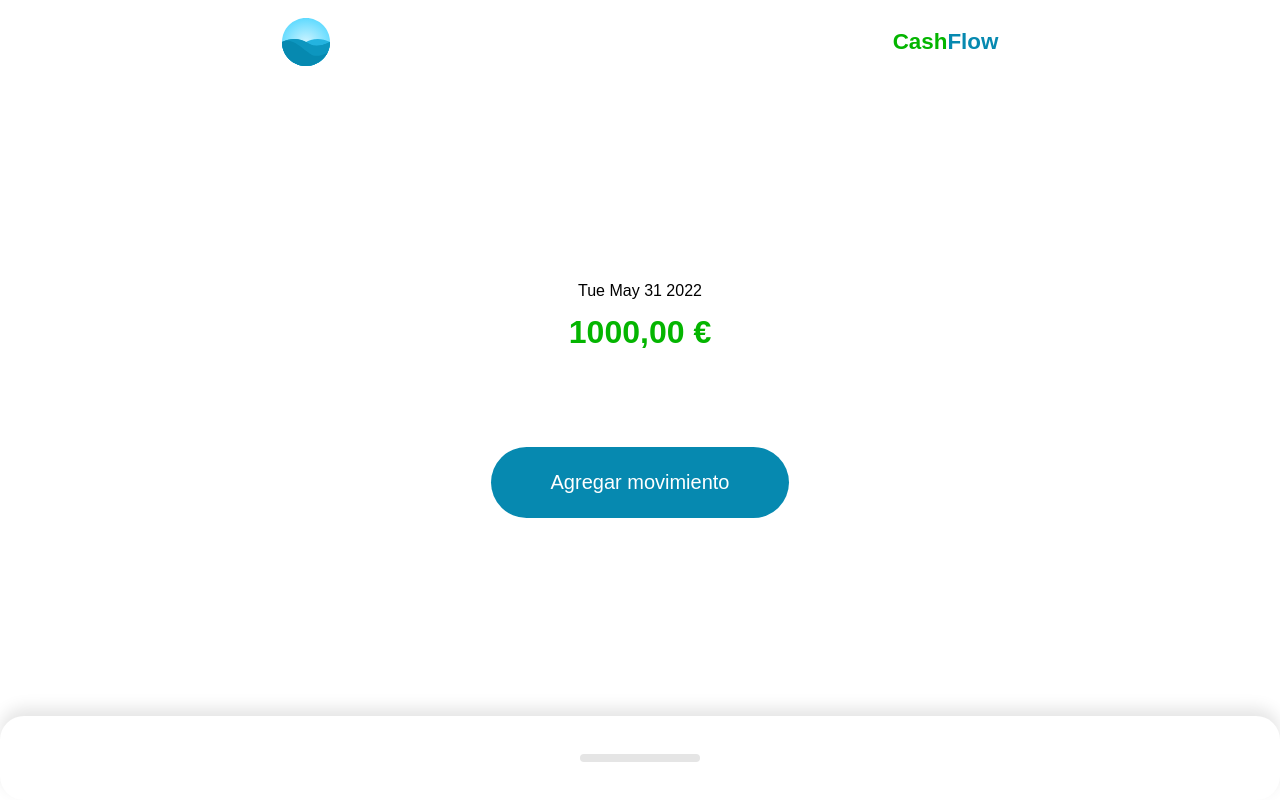
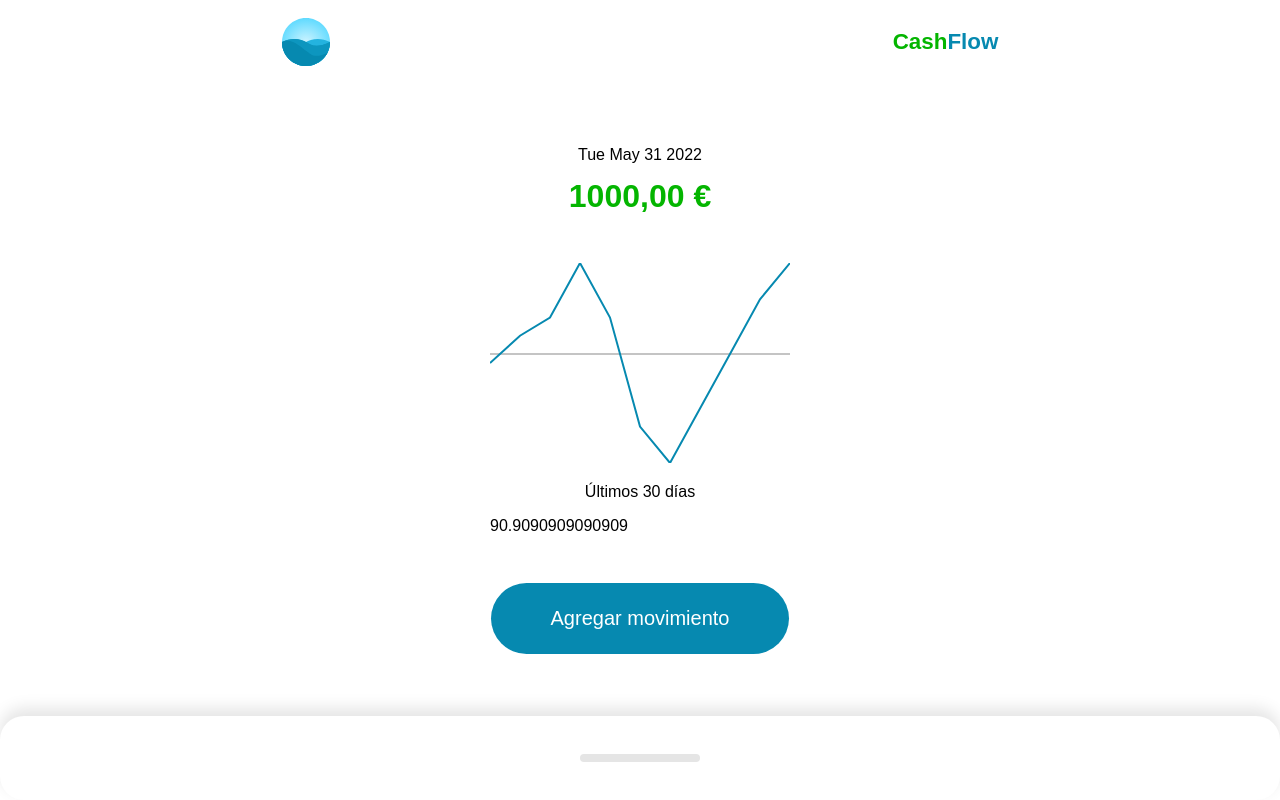
Before and after one commit to jordicher/intro-vue, a Vue app in the folder cashflow/: page / in a window 1280 px wide. Built offline with nearby package versions, Linux system fonts and the light colour scheme.

Commit message:
add graphic svg

```diff
--- a/cashflow/src/components/Home.vue
+++ b/cashflow/src/components/Home.vue
@@ -11,7 +11,7 @@
         :date="date"
       >
         <template #graphic>
-          <div></div>
+          <Graphic :amounts="amounts" />
         </template>
 
         <template #action>
@@ -31,8 +31,10 @@
 import Resume from "./resume/Resume.vue";
 import Movements from "./movements/Movements.vue";
 import Action from "./Action.vue";
+import Graphic from "./resume/Graphic.vue";
 
 const amount = null;
+const amounts = [100, 200, 500, 200, -400, -600, -300, 0, 300, 500];
 const date = new Date().toDateString();
 
 const movements = [
--- /dev/null
+++ b/cashflow/src/components/resume/Graphic.vue
@@ -0,0 +1,86 @@
+<template>
+  <div>
+    <svg
+      @touchstart="tap"
+      @touchmove="tap"
+      @touchend="untap"
+      viewBox="0 0 300 200"
+    >
+      <line
+        stroke="#c4c4c4"
+        stroke-width="2"
+        x1="0"
+        :y1="zero"
+        x2="300"
+        :y2="zero"
+      />
+      <polyline
+        fill="none"
+        stroke="#0689B0"
+        stroke-width="2"
+        :points="points"
+      />
+      <line
+        v-show="showPointer"
+        stroke="#04b500"
+        stroke-width="2"
+        :x1="pointer"
+        y1="0"
+        :x2="pointer"
+        y2="200"
+      />
+    </svg>
+    <p>Últimos 30 días</p>
+    <div>{{ zero }}</div>
+  </div>
+</template>
+
+<script setup>
+import { ref, toRefs, defineProps, computed } from "vue";
+const props = defineProps({
+  amounts: {
+    type: Array,
+    default: () => [],
+  },
+});
+const { amounts } = toRefs(props);
+const amountToPixels = (amount) => {
+  const min = Math.min(...amounts.value);
+  const max = Math.max(...amounts.value);
+  const amountAbs = amount + Math.abs(min);
+  const minmax = Math.abs(max) + Math.abs(min);
+  return 200 - ((amountAbs * 100) / minmax) * 2;
+};
+const zero = computed(() => {
+  return amountToPixels(0);
+});
+const points = computed(() => {
+  const total = amounts.value.length;
+  return amounts.value.reduce((points, amount, i) => {
+    const x = (300 / total) * (i + 1);
+    const y = amountToPixels(amount);
+    return `${points} ${x},${y}`;
+  }, "0, 100");
+});
+const showPointer = ref(false);
+const pointer = ref(0);
+const tap = ({ target, touches }) => {
+  showPointer.value = true;
+  const elementWidth = target.getBoundingClientRect().width;
+  const elementX = target.getBoundingClientRect().x;
+  const touchX = touches[0].clientX;
+  pointer.value = ((touchX - elementX) * 300) / elementWidth;
+};
+const untap = () => {
+  showPointer.value = false;
+};
+</script>
+
+<style scoped>
+svg {
+  width: 100%;
+}
+p {
+  text-align: center;
+}
+</style>
```
